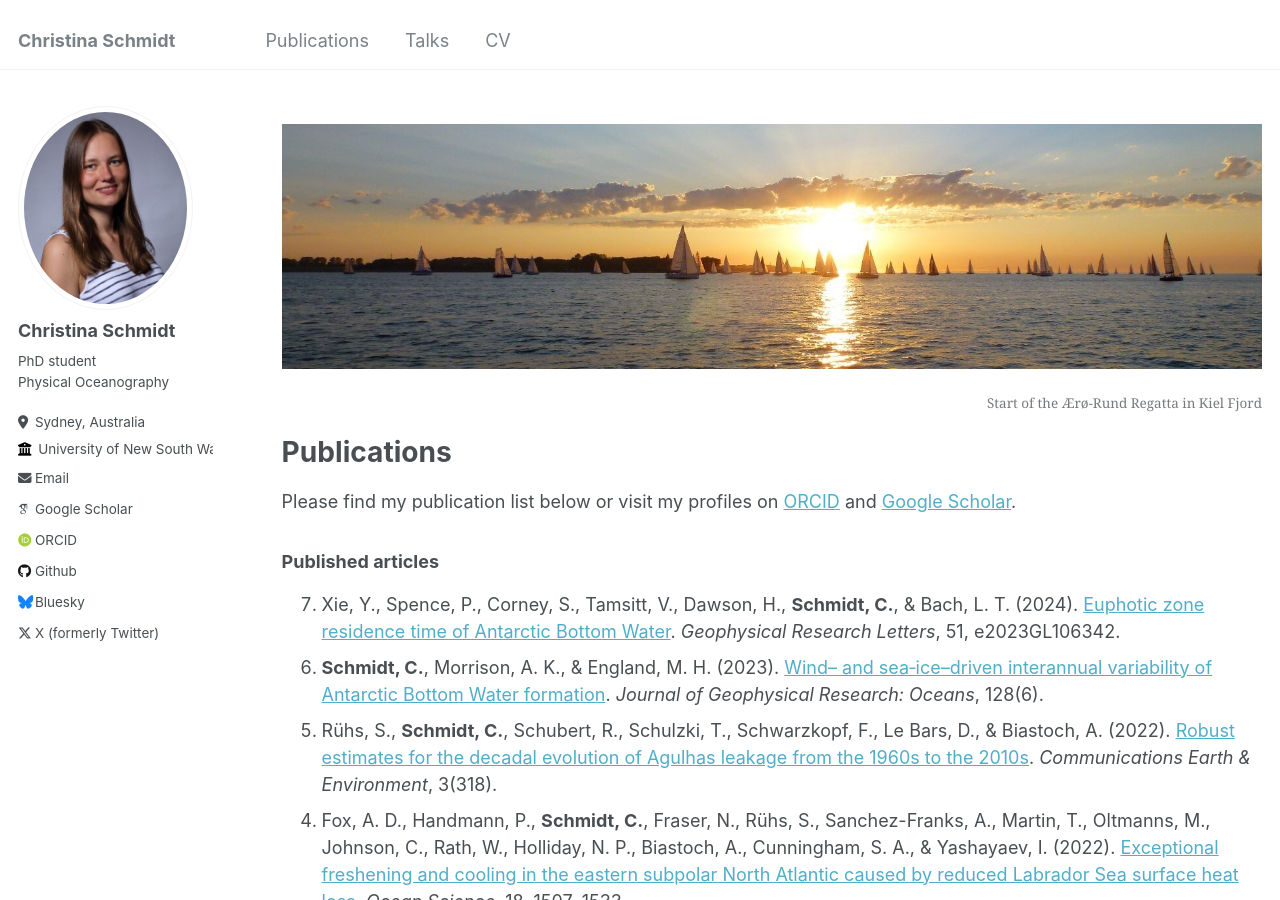
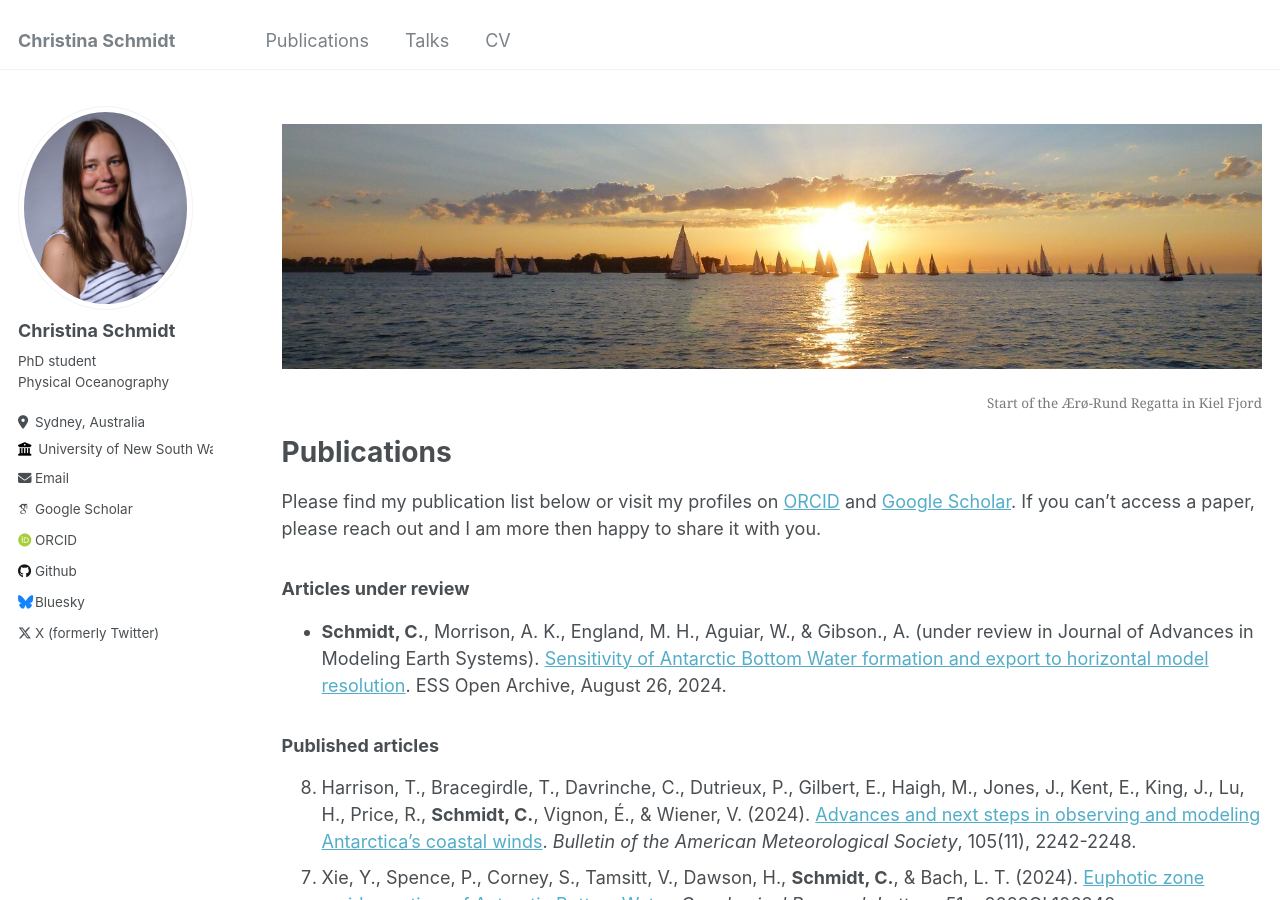
Before and after one commit to schmidt-christina/schmidt-christina.github.io, a Jekyll site: the page built from _pages/publications.md, in a window 1280 px wide and 900 px high. Built offline with Jekyll 4.4.1, drawn with Linux system fonts in a browser that asks for light colours; some web fonts are replaced.

Commit message:
added Harrison et al (2024) and Schmidt et al (JAMES, under review)

```diff
--- a/_pages/publications.md
+++ b/_pages/publications.md
@@ -13,17 +13,21 @@ author_profile: true
 
 # Publications
 
-Please find my publication list below or visit my profiles on [ORCID](https://orcid.org/0000-0002-7672-5054) and [Google Scholar](https://scholar.google.com/citations?user=Mx0OgAEAAAAJ&hl=de).
+Please find my publication list below or visit my profiles on [ORCID](https://orcid.org/0000-0002-7672-5054) and [Google Scholar](https://scholar.google.com/citations?user=Mx0OgAEAAAAJ&hl=de). If you can't access a paper, please reach out and I am more then happy to share it with you.
 
-<!-- ## Journal Articles -->
 
 <!-- ### Articles in preparation -->
 
-<!-- ### Articles submitted for publication -->
+### Articles under review
+* **Schmidt, C.**, Morrison, A. K., England, M. H., Aguiar, W., & Gibson., A. (under review in Journal of Advances in Modeling Earth Systems). [Sensitivity of Antarctic Bottom Water formation and export to horizontal model resolution](https://doi.org/10.22541/essoar.172469193.39598080/v1). ESS Open Archive, August 26, 2024.
+
 
 ### Published articles
 
 <ol reversed>
+  <li>Harrison, T., Bracegirdle, T., Davrinche, C., Dutrieux, P., Gilbert, E., Haigh, M., Jones, J., Kent, E., King, J., Lu, H., Price, R., <b>Schmidt, C.</b>, Vignon, É., & Wiener, V. (2024). <a href="https://doi.org/10.1175/BAMS-D-24-0247.1"> Advances and next steps in observing and modeling Antarctica’s coastal winds</a>. <i> Bulletin of the American Meteorological Society</i>, 105(11), 2242-2248.</li>
+
+
   <li>Xie, Y., Spence, P., Corney, S., Tamsitt, V., Dawson, H., <b>Schmidt, C.</b>, & Bach, L. T. (2024). <a href="https://doi.org/10.1029/2023GL106342"> Euphotic zone residence time of Antarctic Bottom Water</a>. <i>Geophysical Research Letters</i>, 51, e2023GL106342.</li>
 
   <li><b>Schmidt, C.</b>, Morrison, A. K., & England, M. H. (2023). <a href="https://doi.org/10.1029/2023JC019774"> Wind– and sea‐ice–driven interannual variability of Antarctic Bottom Water formation</a>. <i>Journal of Geophysical Research: Oceans</i>, 128(6).</li>
```
